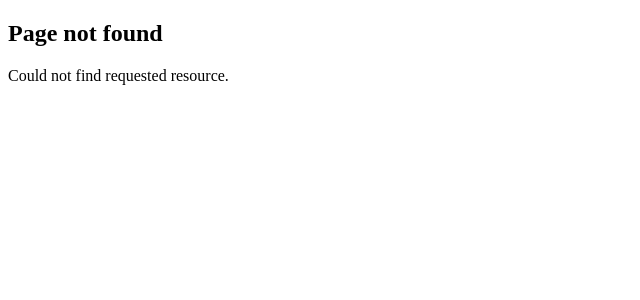
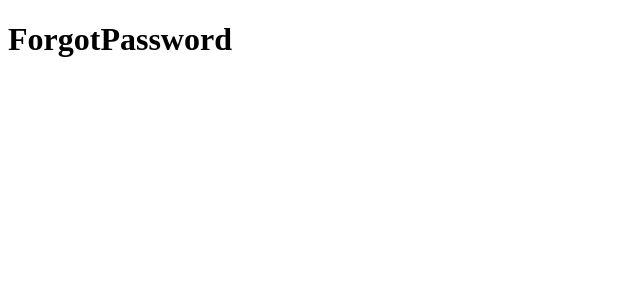
Before and after one commit to prabin819/NEXT, a Next.js app in the folder 02-routing-demo/: page /forgot-password in a window 1280 px wide. Before the commit this address had no page. Shown: the top 300 px of the page, without its empty margins (0-640 px from the left). Built offline with nearby package versions, Linux system fonts and the light colour scheme.

Commit message:
13-route groups

```diff
--- /dev/null
+++ b/02-routing-demo/src/app/(auth)/forgot-password/page.tsx
@@ -0,0 +1,3 @@
+export default function ForgotPassword() {
+  return <h1> ForgotPassword</h1>;
+}
--- /dev/null
+++ b/02-routing-demo/src/app/(auth)/login/page.tsx
@@ -0,0 +1,3 @@
+export default function Login() {
+  return <h1> Login</h1>;
+}
--- /dev/null
+++ b/02-routing-demo/src/app/(auth)/register/page.jsx
@@ -0,0 +1,3 @@
+export default function Register() {
+  return <h1> Register</h1>;
+}
```
